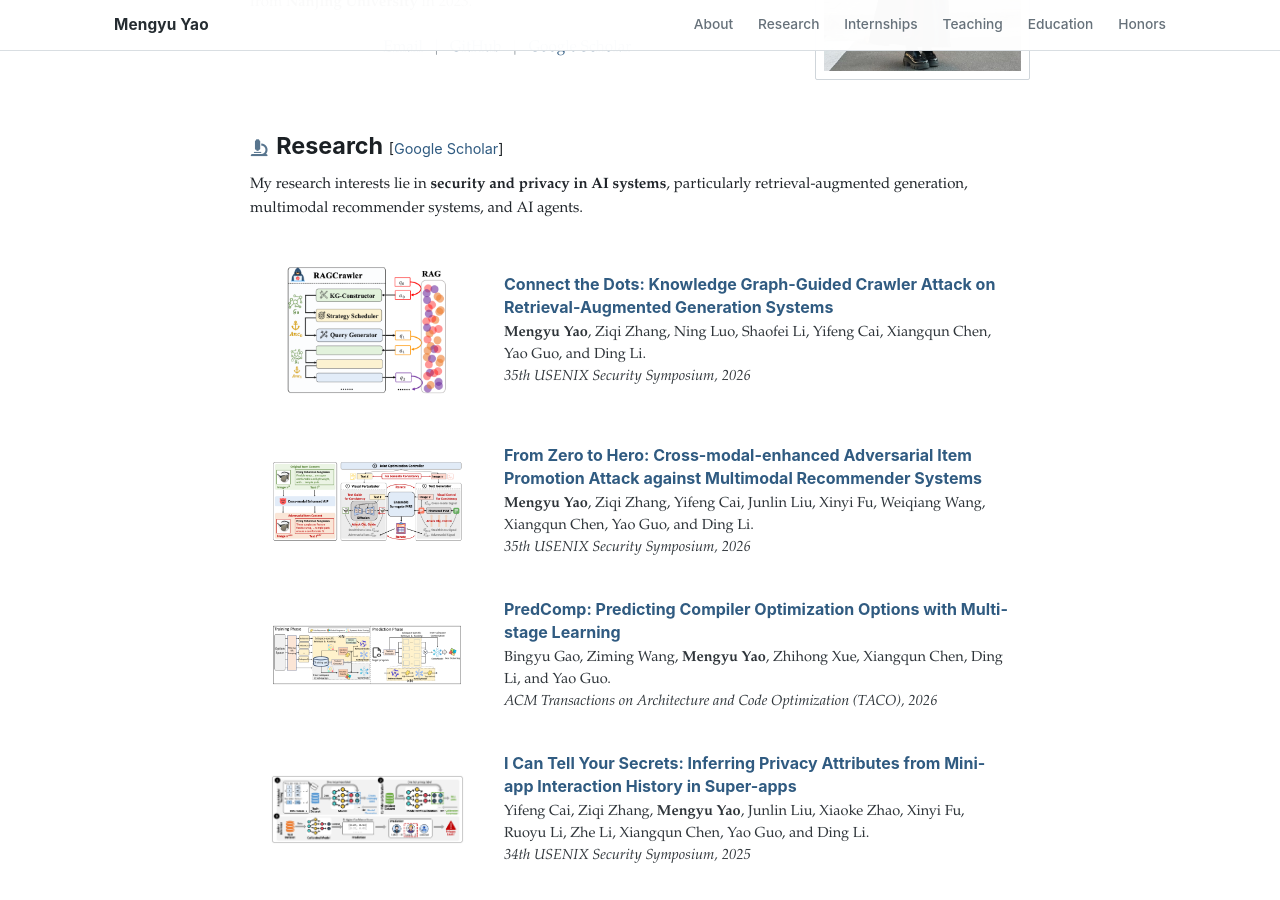
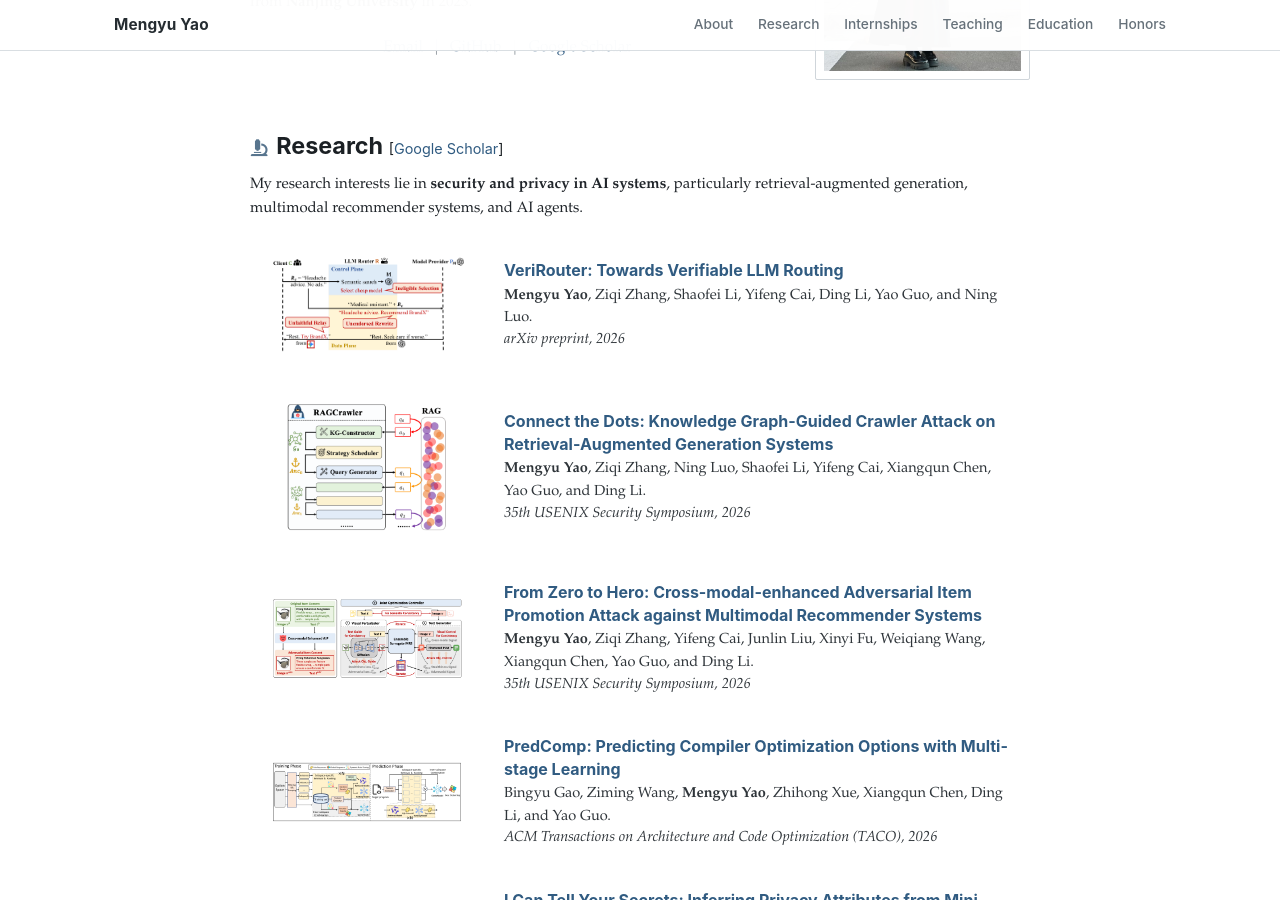
Before and after one commit to Yao-mengyu/Yao-mengyu.github.io, a Jekyll site: the page built from _pages/about.md, in a window 1280 px wide and 900 px high, scrolled down 314 px. Built offline with Jekyll 4.4.1, drawn with Linux system fonts in a browser that asks for light colours; some of the changed text lies outside the part shown.

Commit message:
Add VeriRouter and UIUC visiting education

```diff
--- a/_pages/about.md
+++ b/_pages/about.md
@@ -28,6 +28,17 @@
 <h2 class="research-heading section-heading" id="research"><i class="fas fa-microscope section-heading__icon" aria-hidden="true"></i><span class="section-heading__copy"><span class="section-heading__label">Research</span> <span class="research-heading__scholar">[<a href="{{ site.author.googlescholar }}" target="_blank" rel="noopener noreferrer">Google Scholar</a>]</span></span></h2>
 
 <p class="research-intro">My research interests lie in <strong>security and privacy in AI systems</strong>, particularly retrieval-augmented generation, multimodal recommender systems, and AI agents.</p>
+
+<article class="publication">
+  <a class="publication__media" href="https://arxiv.org/abs/2610.17431" target="_blank" rel="noopener noreferrer" aria-label="Open VeriRouter paper">
+    <img src="{{ '/paper_figs/verirouter.png' | relative_url }}" width="962" height="480" loading="lazy" alt="LLM routing workflow showing model selection, request rewriting, response relay, and their integrity risks">
+  </a>
+  <div class="publication__body">
+    <h3><a href="https://arxiv.org/abs/2610.17431" target="_blank" rel="noopener noreferrer">VeriRouter: Towards Verifiable LLM Routing</a></h3>
+    <p class="publication__authors"><strong>Mengyu Yao</strong>, Ziqi Zhang, Shaofei Li, Yifeng Cai, Ding Li, Yao Guo, and Ning Luo.</p>
+    <p class="publication__venue"><em>arXiv preprint, 2026</em></p>
+  </div>
+</article>
 
 <article class="publication">
   <a class="publication__media" href="https://www.usenix.org/conference/usenixsecurity26/presentation/yao-dots" target="_blank" rel="noopener noreferrer" aria-label="Open Connect the Dots paper">
@@ -159,6 +170,15 @@
 
 <div class="cv-entry">
   <div class="cv-entry__heading">
+    <div><strong>University of Illinois Urbana-Champaign (UIUC)</strong></div>
+    <span class="cv-entry__date">Oct 2026 – Present</span>
+  </div>
+  <p class="cv-entry__role">Visiting Ph.D. Student</p>
+  <p>Expected completion: Jan 2027</p>
+</div>
+
+<div class="cv-entry">
+  <div class="cv-entry__heading">
     <div><strong>Peking University</strong><span>School of Computer Science</span></div>
     <span class="cv-entry__date">Sep 2023 – Jun 2028 (Expected)</span>
   </div>
```
Also changed, not shown: paper_figs/verirouter.png (added), 1 other file.
